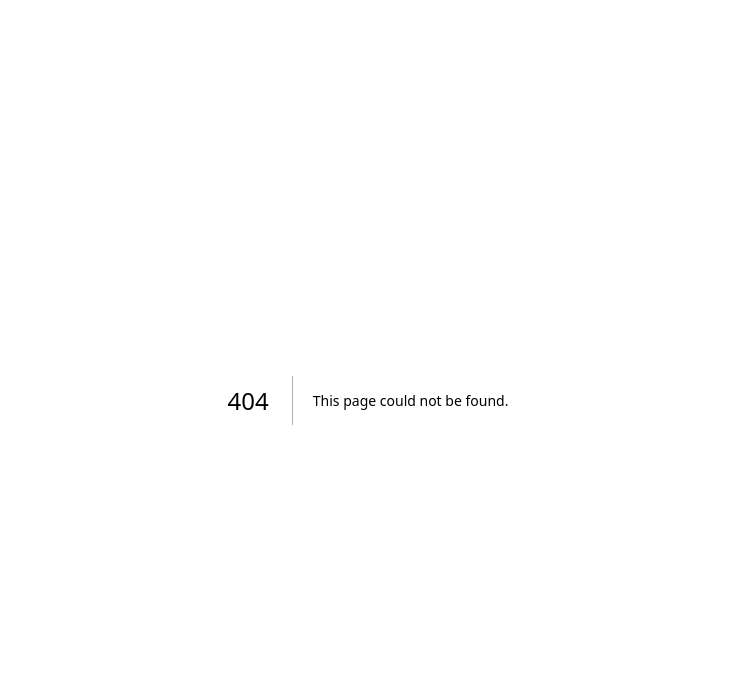
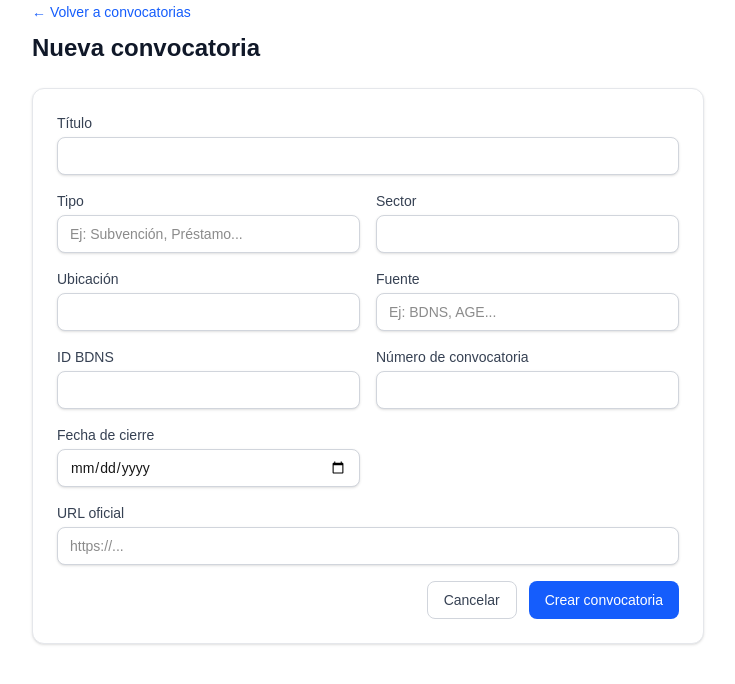
Before and after one commit to daniicg05/front-Syntia, a Next.js app: page /admin/convocatorias/nueva in a window 1280 px wide. Before the commit this address had no page. Shown: the top 684 px of the page, without its empty margins (272-1007 px from the left). Built offline with nearby package versions, Linux system fonts and the light colour scheme.

Commit message:
feat: new file

```diff
--- /dev/null
+++ b/src/app/admin/convocatorias/nueva/page.tsx
@@ -0,0 +1,63 @@
+"use client";
+
+import { useForm } from "react-hook-form";
+import { zodResolver } from "@hookform/resolvers/zod";
+import { z } from "zod";
+import { useRouter } from "next/navigation";
+import { adminApi } from "@/lib/api";
+import { Card } from "@/components/ui/Card";
+import { Input } from "@/components/ui/Input";
+import { Button } from "@/components/ui/Button";
+import Link from "next/link";
+
+const schema = z.object({
+  titulo: z.string().min(1, "El título es obligatorio"),
+  tipo: z.string().optional(),
+  sector: z.string().optional(),
+  ubicacion: z.string().optional(),
+  urlOficial: z.string().optional(),
+  fuente: z.string().optional(),
+  idBdns: z.string().optional(),
+  numeroConvocatoria: z.string().optional(),
+  fechaCierre: z.string().optional(),
+});
+
+type FormData = z.infer<typeof schema>;
+
+export default function NuevaConvocatoriaPage() {
+  const router = useRouter();
+  const { register, handleSubmit, formState: { errors, isSubmitting } } = useForm<FormData>({ resolver: zodResolver(schema) });
+
+  const onSubmit = async (data: FormData) => {
+    await adminApi.convocatorias.create(data);
+    router.push("/admin/convocatorias");
+  };
+
+  return (
+    <div className="max-w-2xl mx-auto">
+      <div className="mb-6">
+        <Link href="/admin/convocatorias" className="text-sm text-blue-600 hover:underline">← Volver a convocatorias</Link>
+        <h1 className="text-2xl font-bold text-gray-900 mt-2">Nueva convocatoria</h1>
+      </div>
+      <Card>
+        <form onSubmit={handleSubmit(onSubmit)} className="space-y-4">
+          <Input label="Título" error={errors.titulo?.message} {...register("titulo")} />
+          <div className="grid grid-cols-1 sm:grid-cols-2 gap-4">
+            <Input label="Tipo" placeholder="Ej: Subvención, Préstamo..." {...register("tipo")} />
+            <Input label="Sector" {...register("sector")} />
+            <Input label="Ubicación" {...register("ubicacion")} />
+            <Input label="Fuente" placeholder="Ej: BDNS, AGE..." {...register("fuente")} />
+            <Input label="ID BDNS" {...register("idBdns")} />
+            <Input label="Número de convocatoria" {...register("numeroConvocatoria")} />
+            <Input label="Fecha de cierre" type="date" {...register("fechaCierre")} />
+          </div>
+          <Input label="URL oficial" type="url" placeholder="https://..." {...register("urlOficial")} />
+          <div className="flex justify-end gap-3">
+            <Link href="/admin/convocatorias"><Button variant="secondary" type="button">Cancelar</Button></Link>
+            <Button type="submit" loading={isSubmitting}>Crear convocatoria</Button>
+          </div>
+        </form>
+      </Card>
+    </div>
+  );
+}
```
